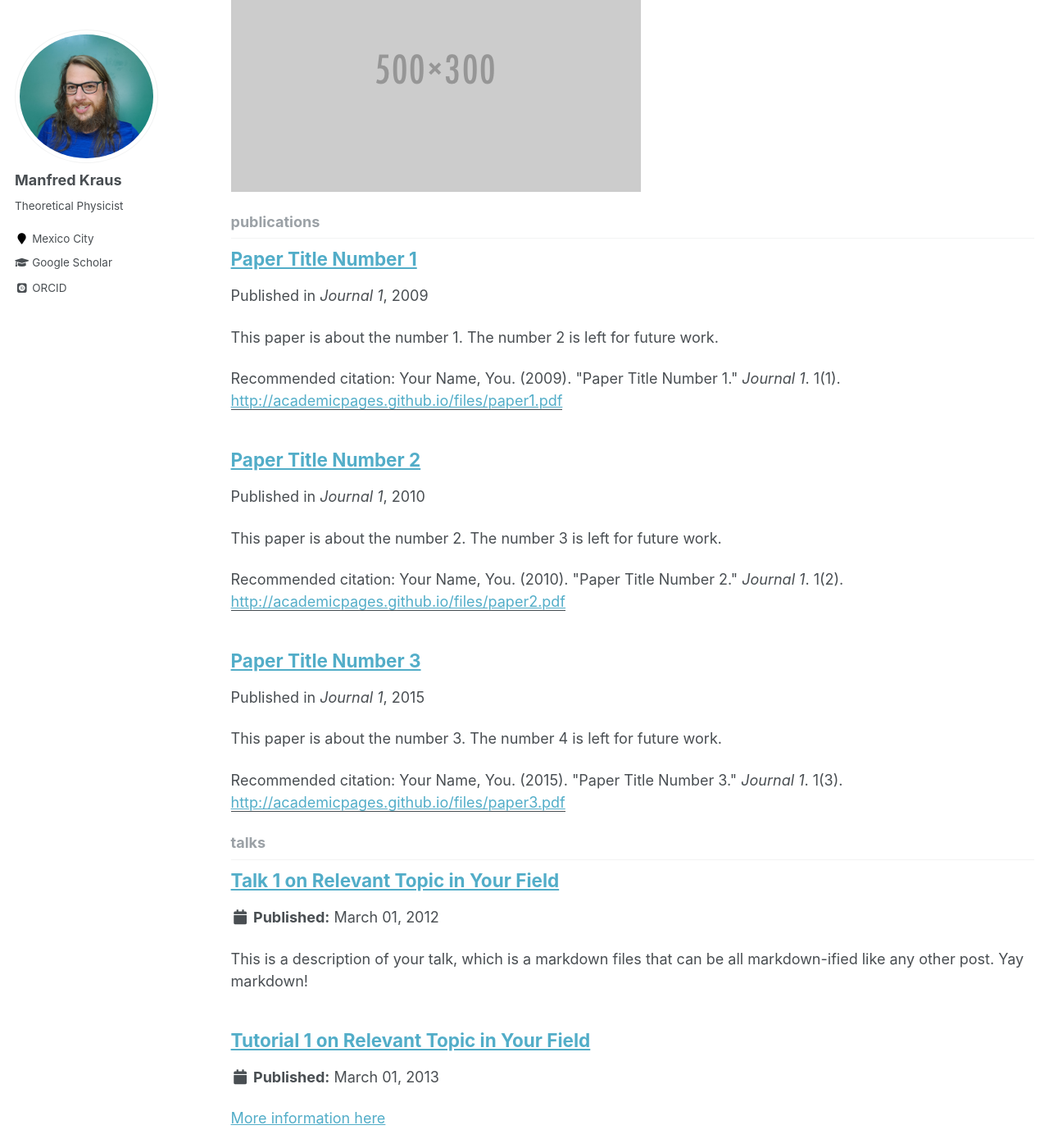
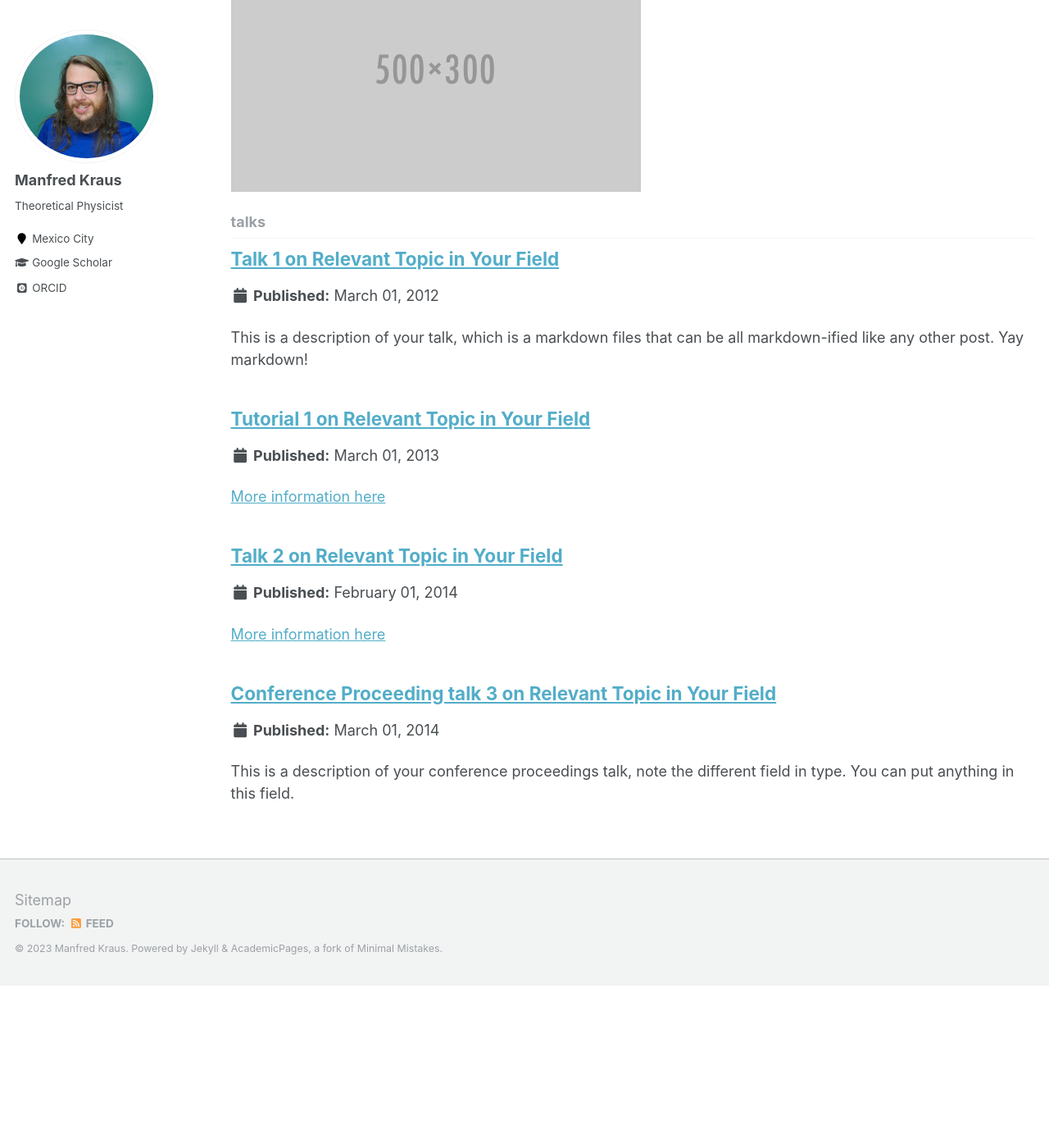
Before and after one commit to ManfredKraus/ManfredKraus.github.io, a Jekyll site: the page built from _pages/collection-archive.html, in a window 1280 px wide and 1400 px high, scrolled down 870 px. Shown: the whole window at 82% size. Built offline with Jekyll 4.4.1, drawn with Linux system fonts in a browser that asks for light colours; some web fonts are replaced; after the commit the page ends 2072 px from its top, so only the background shows below that; part of the change alters nothing that is shown.

Commit message:
publications now single page

```diff
--- a/_config.yml
+++ b/_config.yml
@@ -175,9 +175,6 @@ kramdown:
 
 # Collections
 collections:
-  publications:
-    output: true
-    permalink: /:collection/:path/
   portfolio:
     output: true
     permalink: /:collection/:path/
```
